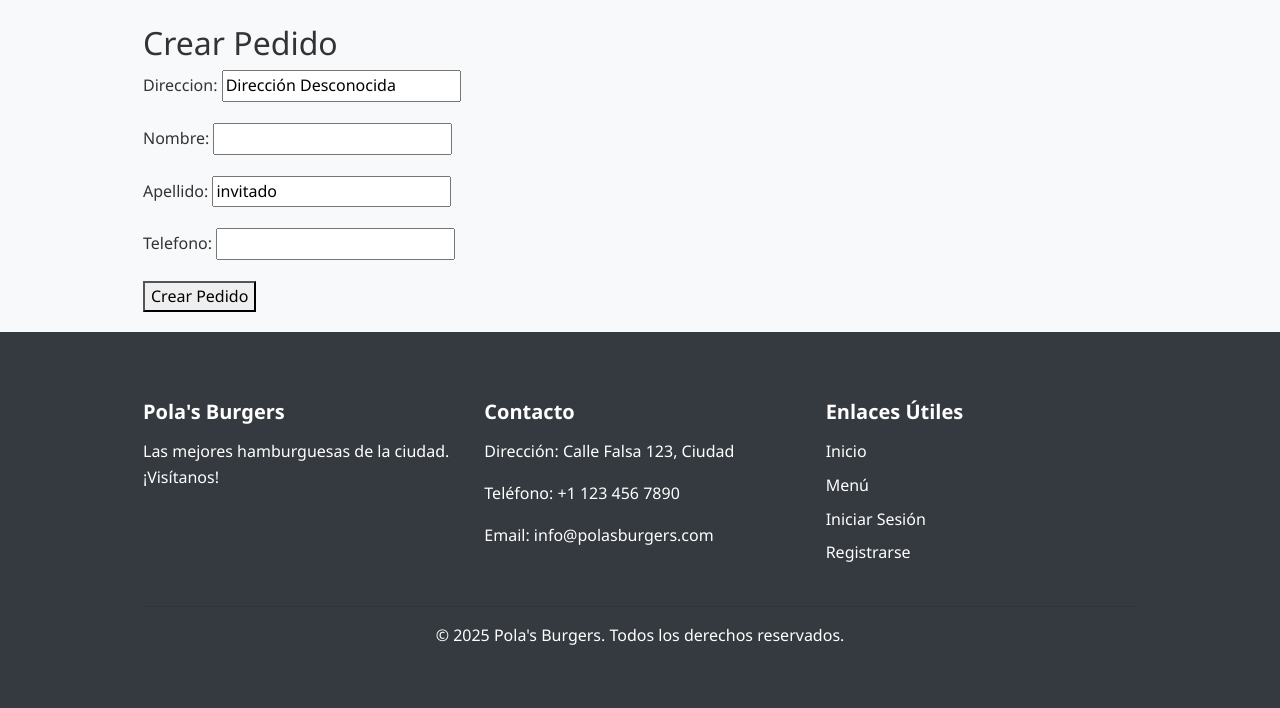
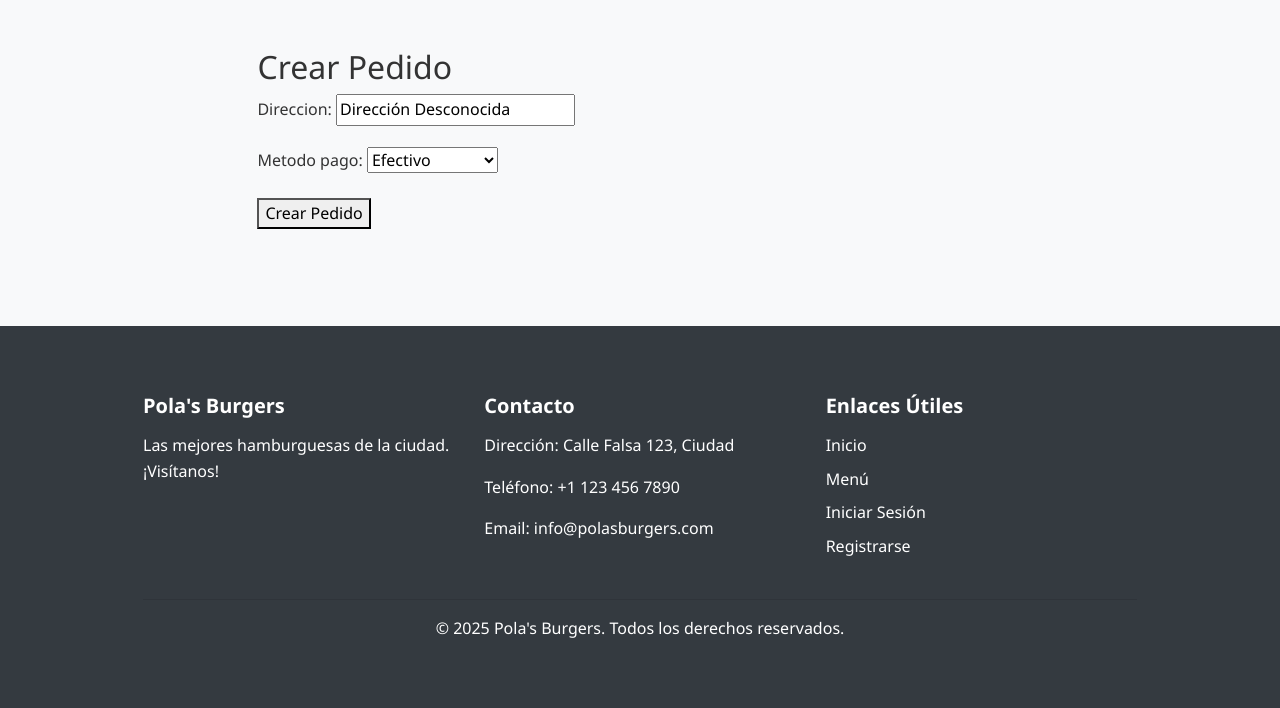
Before and after one commit to CristianMarcus/BurgersPolas, a Django app: template polasburgers/pedidos/templates/pedidos/crear_pedido.html in a window 1280 px wide. Shown: the part 98-806 px from the top of the page. After the commit the page ends 736 px from the top, so only its background shows below. Run offline with Django 5.2, Linux system fonts and the light colour scheme; the template is opened without the code that fills it: values that come from a table or form of the project are taken from there, others are empty; some libraries are stand-ins or nearby versions.

Commit message:
Agregar campos de método de pago y comprobante en el formulario de pedido; actualizar la lógica de creación de pedidos para manejar archivos y mostrar comprobante según el método de pago seleccionado.

```diff
--- a/polasburgers/pedidos/forms.py
+++ b/polasburgers/pedidos/forms.py
@@ -19,7 +19,7 @@ class ClienteForm(forms.ModelForm):
 class PedidoForm(forms.ModelForm):
     class Meta:
         model = Pedido
-        fields = ['direccion']
+        fields = ['direccion','metodo_pago', 'comprobante_pago']
 
     def clean_direccion(self):
         direccion = self.cleaned_data['direccion']
--- a/polasburgers/pedidos/models.py
+++ b/polasburgers/pedidos/models.py
@@ -32,6 +32,12 @@ class Pedido(models.Model):
     cliente = models.ForeignKey(Cliente, on_delete=models.CASCADE, null=True, blank=True)
     fecha_pedido = models.DateTimeField(auto_now_add=True)
     total = models.DecimalField(max_digits=8, decimal_places=2, default=0)
+    METODO_PAGO_CHOICES = (
+            ('efectivo', 'Efectivo'),
+            ('mercado_pago', 'Mercado Pago'),
+        )
+    metodo_pago = models.CharField(max_length=20, choices=METODO_PAGO_CHOICES, default='efectivo')
+    comprobante_pago = models.ImageField(upload_to='comprobantes/', null=True, blank=True)
     ESTADO_CHOICES = (
         ('pendiente', 'Pendiente'),
         ('preparacion', 'En Preparación'),
--- a/polasburgers/pedidos/templates/pedidos/crear_pedido.html
+++ b/polasburgers/pedidos/templates/pedidos/crear_pedido.html
@@ -1,14 +1,37 @@
 {% extends 'base.html' %}
-{% load crispy_forms_tags %}
+{% load static %}
 
 {% block title %}Crear Pedido{% endblock %}
 
 {% block content %}
-    <h2>Crear Pedido</h2>
-    <form method="post">
-        {% csrf_token %}
-        {{ form.as_p }}
-        {{ cliente_anonimo_form.as_p }}
-        <button type="submit">Crear Pedido</button>
-    </form>
+    <div class="container mt-4">
+        <h2>Crear Pedido</h2>
+        <form method="post" enctype="multipart/form-data">
+            {% csrf_token %}
+            {{ form.as_p }}
+            <div id="mensaje_comprobante" style="display: none; color: red;">
+                Adjuntar comprobante de pago para continuar.
+            </div>
+            <button type="submit">Crear Pedido</button>
+        </form>
+    </div>
+
+    <script>
+        const metodoPago = document.getElementById('id_metodo_pago');
+        const comprobantePago = document.getElementById('id_comprobante_pago').parentElement;
+        const mensajeComprobante = document.getElementById('mensaje_comprobante');
+
+        function toggleComprobante() {
+            if (metodoPago.value === 'mercado_pago') {
+                comprobantePago.style.display = 'block';
+                mensajeComprobante.style.display = 'block';
+            } else {
+                comprobantePago.style.display = 'none';
+                mensajeComprobante.style.display = 'none';
+            }
+        }
+
+        metodoPago.addEventListener('change', toggleComprobante);
+        toggleComprobante();
+    </script>
 {% endblock %}
```
Also changed, not shown: polasburgers/pedidos/views.py (+32 -38 lines), polasburgers/polasburgers/settings.py (+16 -14 lines), polasburgers/pedidos/migrations/0006_pedido_comprobante_pago_pedido_metodo_pago.py (added).
